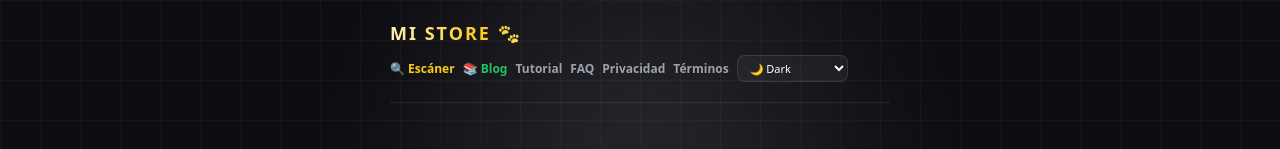
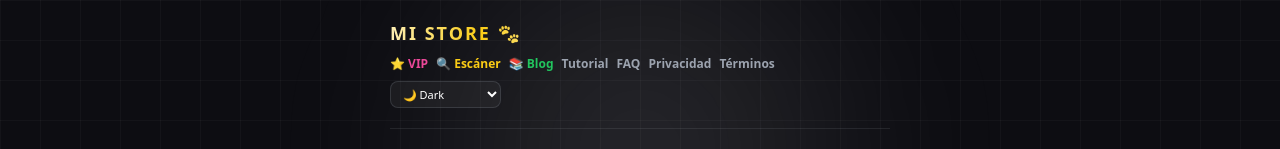
Before and after one commit to Ema242vu/APPS, a Next.js app: page / in a window 1280 px wide. Both pictures are taken after a click on the button "ENTRAR A LA TIENDA". Shown: the top 149 px of the page. Built offline with nearby package versions, Linux system fonts and the light colour scheme.

Commit message:
Enlace VIP agregado en la barra de navegacion

```diff
--- a/app/page.tsx
+++ b/app/page.tsx
@@ -166,6 +166,7 @@ export default function Home() {
       <nav style={{ position: 'relative', zIndex: 10, width: '100%', maxWidth: '500px', display: 'flex', justifyContent: 'space-between', alignItems: 'center', paddingBottom: '20px', borderBottom: `1px solid ${c.muted}22`, marginBottom: '40px', flexWrap: 'wrap', gap: '8px' }}>
         <span className="animated-gradient" style={{ fontSize: '18px', fontWeight: 900, letterSpacing: '2px', background: `linear-gradient(to right, ${c.text}, #facc15, ${c.text})`, backgroundSize: '200% 200%', WebkitBackgroundClip: 'text', WebkitTextFillColor: 'transparent', textTransform: 'uppercase' }}>Mi Store 🐾</span>
         <div style={{ display: 'flex', gap: '8px', alignItems: 'center', flexWrap: 'wrap' }}>
+          <Link href="/exclusivas" style={{ fontSize: '12px', fontWeight: 'bold', color: '#ec4899', textDecoration: 'none' }}>⭐ VIP</Link>
           <Link href="/escaner" style={{ fontSize: '12px', fontWeight: 'bold', color: '#facc15', textDecoration: 'none' }}>🔍 Escáner</Link>
           <Link href="/blog" style={{ fontSize: '12px', fontWeight: 'bold', color: '#22c55e', textDecoration: 'none' }}>📚 Blog</Link>
           <Link href="/tutorial" style={{ fontSize: '12px', fontWeight: 'bold', color: c.muted, textDecoration: 'none' }}>Tutorial</Link>
```
